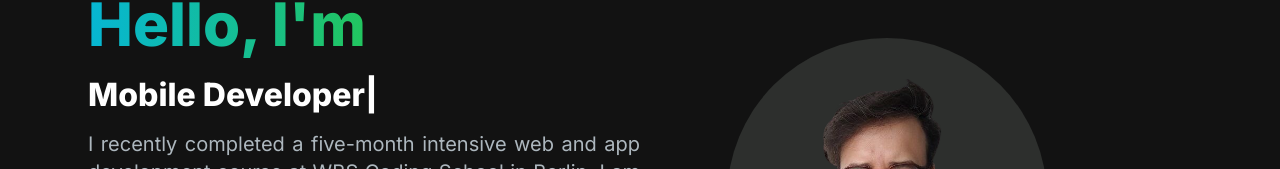
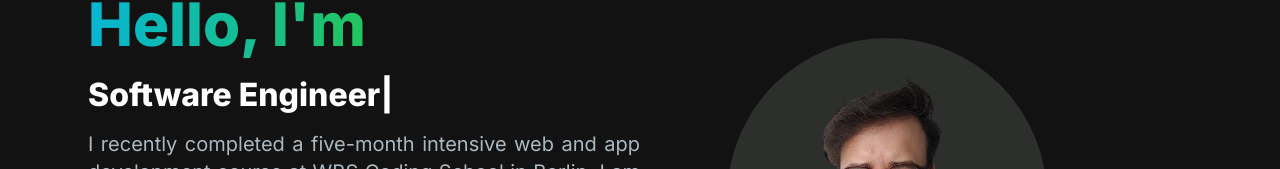
Before and after one commit to biernard1988/portfolio-website, a Next.js app: page / in a window 1280 px wide. Shown: the part 142-311 px from the top of the page. Built offline with nearby package versions, Linux system fonts and the light colour scheme.

Commit message:
changed the hero section animation text

```diff
--- a/app/components/HeroSection.jsx
+++ b/app/components/HeroSection.jsx
@@ -29,7 +29,7 @@ function HeroSection() {
                 1000,
                 "Frontend Developer",
                 1000,
-                "Mobile Developer",
+                "Software Engineer",
                 1000,
               ]}
               wrapper="span"
```
